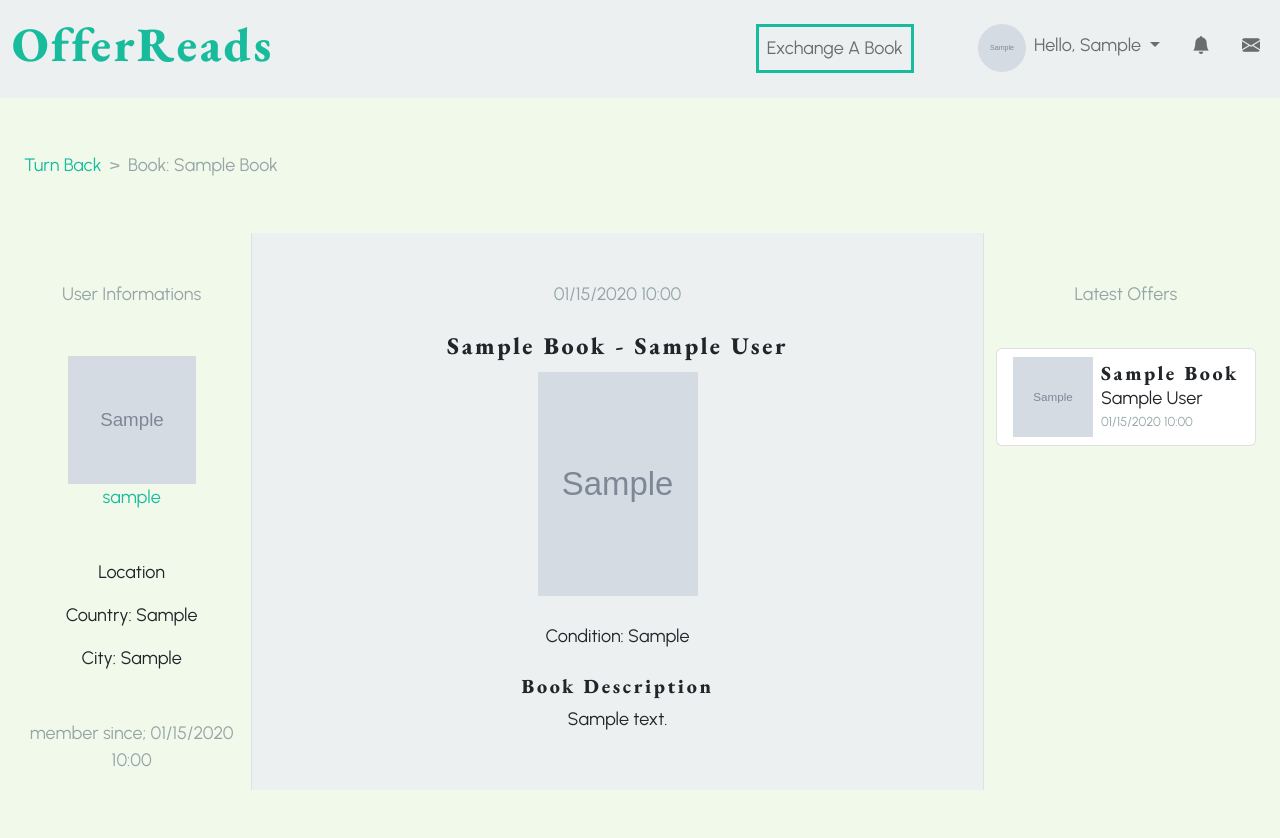
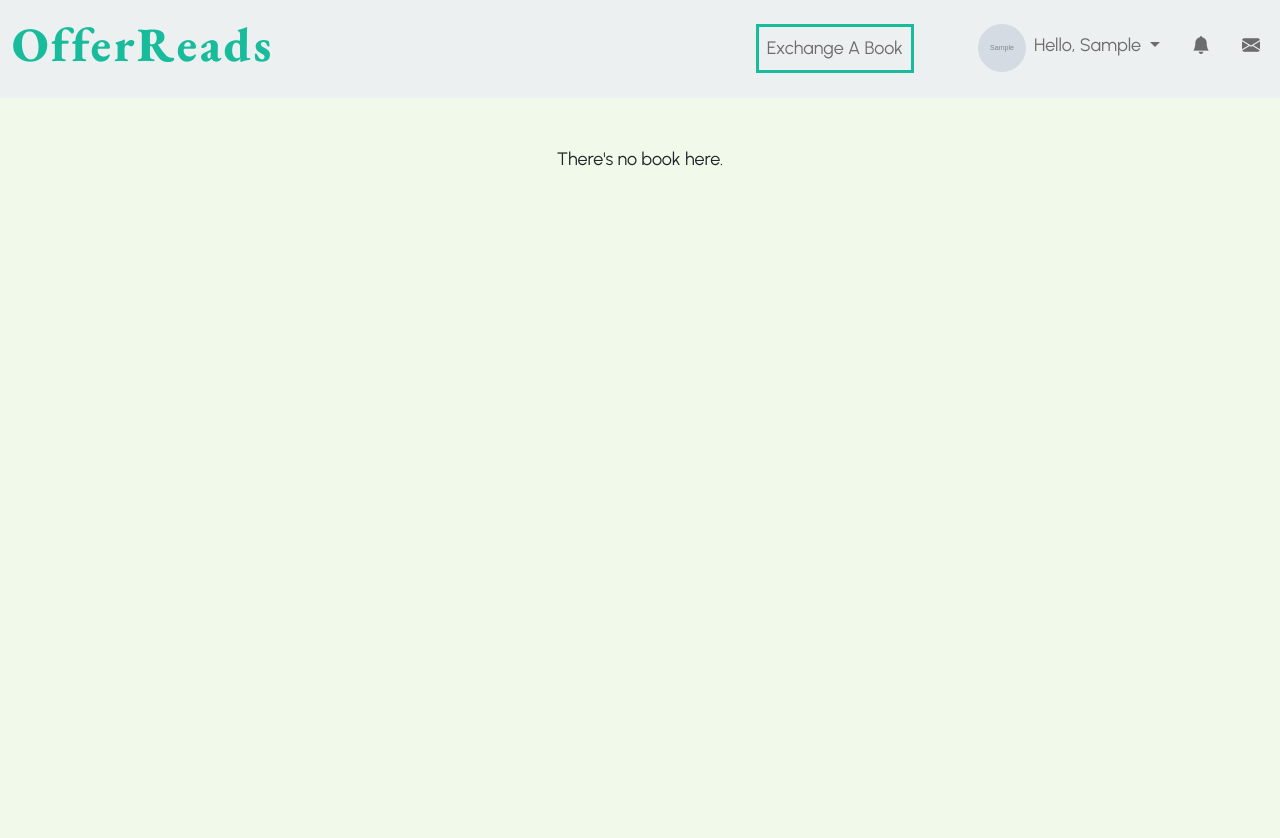
Before and after one commit to levent-86/OfferReads, a Flask app: page /book/11 in a window 1280 px wide. After the commit the page ends 166 px from the top, so only its background shows below. Run offline with Flask 2, Linux system fonts and the light colour scheme; a user stored in the database is signed in; tables that the repository leaves empty hold one stand-in row (values such as "Sample post"); grey boxes marked "Sample" are stand-in pictures; some libraries are stand-ins or nearby versions.

Commit message:
mybooks.html features improved and bug fixations
bug fixations, right database queries for mybooks.html page, file / folder and database deletion are turned into only availability true/false in mybooks.html. also another logics are added: to go in a book which is unavailable is disabled, to go in a book as offered book which is not offered is disabled

```diff
--- a/app.py
+++ b/app.py
@@ -52,7 +52,7 @@ def index():
 def book(books_id, books_name):
 
     # Show book details
-    book_details = db.execute("SELECT books.user_id, (books.id) AS bookid, title, author, condition, description, strftime('%m/%d/%Y %H:%M', books.date) AS date FROM books JOIN users ON books.user_id = users.id WHERE books.id = ?", books_id)
+    book_details = db.execute("SELECT books.user_id, (books.id) AS bookid, title, author, condition, description, strftime('%m/%d/%Y %H:%M', books.date) AS date, is_offered, is_available FROM books JOIN users ON books.user_id = users.id WHERE books.id = ?", books_id)
 
     conditions = [
         "As new",
@@ -70,7 +70,7 @@ def book(books_id, books_name):
         # Book offering inputs
         # Collect user's data from exchange.html template
         img = request.files.getlist("image")
-        user_title = request.form.get("book_title").lower()
+        user_title = request.form.get("book_title")
         user_author = request.form.get("book_author").lower()
         user_condition = request.form.get("conditions")
         user_description = request.form.get("description")
@@ -101,7 +101,7 @@ def book(books_id, books_name):
             user_description = None
 
         # Insert book informations to database's books table as offer
-        db.execute("INSERT INTO books (user_id, title, author, condition, description, is_offered) VALUES (?, ?, ?, ?, ?, ?);", session["user_id"], user_title, user_author, user_condition, user_description, 1)
+        db.execute("INSERT INTO books (user_id, title, author, condition, description, is_offered) VALUES (?, ?, ?, ?, ?, ?);", session["user_id"], user_title.lower(), user_author, user_condition, user_description, 1)
 
         # Insert offer informations to database's offers table
         offerer_book = db.execute("SELECT id FROM books WHERE user_id = ? AND is_offered = ? ORDER BY id DESC;", session["user_id"], 1)[0]["id"]
@@ -147,7 +147,7 @@ def book(books_id, books_name):
                 secure = secure_filename(img[i].filename)
 
                 # Select user's latest book id
-                book_id = db.execute("SELECT id FROM books WHERE user_id = ? AND title = ? AND author = ? AND is_offered = ? ORDER BY id DESC;", session["user_id"], user_title, user_author, 1)[0]["id"]
+                book_id = db.execute("SELECT id FROM books WHERE user_id = ? AND title = ? AND author = ? AND is_offered = ? ORDER BY id DESC;", session["user_id"], user_title.lower(), user_author, 1)[0]["id"]
 
 
                 # Save the image in directory
@@ -192,34 +192,37 @@ def offered(offered_id, offered_name):
         accepted = 1
 
         # Ensure if remove button points the right book
-        if offer_remove != None and int(offer_remove) != offered_id:
+        if offer_remove and int(offer_remove) != offered_id:
             flash("Invalid book to remove.")
             return redirect(f"/offered/{offered_id}{offered_name}")
 
         # Ensure if accept button points the right book
-        if offer_accept != None and int(offer_accept) != offered_id:
+        if offer_accept and int(offer_accept) != offered_id:
             flash("Invalid book to accept.")
             return redirect(f"/offered/{offered_id}{offered_name}")
 
         # Ensure if decline button points the right book
-        if offer_decline != None and int(offer_decline) != offered_id:
+        if offer_decline and int(offer_decline) != offered_id:
             flash("Invalid book to decline.")
             return redirect(f"/offered/{offered_id}{offered_name}")
 
-        # Remove the offered book if button points the right book
-        if offer_remove != None and int(offer_remove) == offered_id:
-            db.execute("UPDATE books SET is_available = 0 WHERE id = ?;", offered_id)
+        # Remove the offered book if button points to the right book
+        if offer_remove and int(offer_remove) == offered_id:
+            db.execute("UPDATE books SET is_available = ?, is_accepted = ?, is_readed = ? WHERE id = ?;", 0, -abs(accepted), 1, offered_id)
             flash("Your offer successfully removed.")
             return redirect(f"/book/{prev_book[0]['id']}{prev_book[0]['title']}")
 
-        # Decline the offered book if button points the right book
-        if offer_decline != None and int(offer_decline) == offered_id:
-            db.execute("UPDATE books SET is_available = 0, is_accepted = ? WHERE id = ?;", -abs(accepted), offered_id)
+        # Decline the offered book if button points to the right book
+        if offer_decline and int(offer_decline) == offered_id:
+            db.execute("UPDATE books SET is_available = ?, is_accepted = ?, is_readed = ? WHERE id = ?;", 0, -abs(accepted), 1, offered_id)
             flash("Offer rejected.")
             return redirect(f"/book/{prev_book[0]['id']}{prev_book[0]['title']}")
 
+        # Look up the availability of the accepted book
+        is_available = db.execute("SELECT is_available FROM books WHERE id = ?;", offered_id)
+
         # Accept the offered book if button points to the right book
-        if offer_accept != None and int(offer_accept) == offered_id:
+        if offer_accept and int(offer_accept) == offered_id and is_available[0]["is_available"] == 1:
 
             # Query the all informations about offeror and offeree
             offerer_informations = db.execute("SELECT username, fname, lname, address, phone, email, country, city FROM users WHERE id IN (SELECT offerer FROM offers WHERE offerer_book = ?);", offered_id)
@@ -240,7 +243,7 @@ def offered(offered_id, offered_name):
             # Update the accepted book and make it unavailable
             db.execute("UPDATE books SET is_available = 0, is_accepted = ? WHERE id = ?;", accepted, offered_id)
             # Update the other offered books are not accepted and make them unavailable
-            db.execute("UPDATE books SET is_available = 0, is_accepted = ? WHERE id IN (SELECT offerer_book FROM offers WHERE receiver_book = ?) AND is_available = 1;", -abs(accepted), offered_id)
+            db.execute("UPDATE books SET is_available = 0, is_accepted = ? WHERE id IN (SELECT offerer_book FROM offers WHERE receiver_book IN (SELECT receiver_book FROM offers WHERE offerer_book = ?));", -abs(accepted), offered_id)
             # Update the main book and make it unavailable
             db.execute("UPDATE books SET is_available = 0 WHERE id IN (SELECT receiver_book FROM offers WHERE offerer_book = ?) AND is_available = 1 AND is_offered = 0;", offered_id)
 
@@ -263,16 +266,19 @@ def offered(offered_id, offered_name):
             flash("Congratulations! Don't forget to check your inbox!")
             return redirect("/")
     else:
-        # Offerer user informations
+        # Take offerer user informations from database
         offerer_user = db.execute("SELECT users.id, username, country, city, picture, strftime('%m/%d/%Y %H:%M', users.date) AS date FROM users JOIN offers ON users.id = offers.offerer WHERE offers.offerer_book = ?;", offered_id)
 
-        # Offerer user's book informations
+        # Take receiver user informations from database
+        receiver_user = db.execute("SELECT receiver FROM offers WHERE offerer_book = ?;", offered_id)
+
+        # Take offerer user's book informations from database
         offerer_book = db.execute("SELECT * FROM books JOIN offers ON books.id = offers.offerer_book WHERE offerer_book = ?;", offered_id)
 
-        # Offered book's images
+        # Take offered book's images from database
         book_images = db.execute("SELECT * FROM images WHERE book_id = ?;", offered_id)
 
-        return render_template("offered.html", greet=greet_user(), picture=profile_picture(), message_notification=message_notification(), offer_notification=offer_notification(), offered_id=offered_id, offered_name=offered_name, offerer_user=offerer_user, offerer_book=offerer_book, book_images=book_images)
+        return render_template("offered.html", greet=greet_user(), picture=profile_picture(), message_notification=message_notification(), offer_notification=offer_notification(), offered_id=offered_id, offered_name=offered_name, offerer_user=offerer_user, receiver_user=receiver_user, offerer_book=offerer_book, book_images=book_images)
 
 
 
@@ -755,29 +761,43 @@ def mybooks():
 
         # Collect book's id from template
         book_id = request.form.get("book")
-        # Query all the user's books
-        all_books = db.execute("SELECT id FROM books WHERE user_id = ?;", session["user_id"])
+        offer_id = request.form.get("offer")
 
-        # Iterate over all the books
-        for i in range(len(all_books)):
-            #  Ensure if the book wanted to be deleted is in the database
-            if all_books[i]["id"] == int(book_id):
-                # Choose the specific book's images
-                book_img = db.execute("SELECT image FROM images WHERE user_id = ? AND book_id = ?", session["user_id"], book_id)
-                for j in range(len(book_img)):
-                    # Determine the directory of book
-                    book_path = f'{os.getcwd()}/static/pictures/{session["user_id"]}/bp/{book_img[j]["image"]}'
-                    # Delete book images from directory
-                    os.remove(book_path)
-                    # Delete book images from database
-                    db.execute("DELETE FROM images WHERE user_id = ? AND image  = ?;", session["user_id"], book_img[j]["image"])
+        # Remove user's book
+        if book_id and not offer_id:
+             # Query user's all active but non-offer books
+            all_books = db.execute("SELECT id FROM books WHERE is_available = 1 AND is_offered = 0 AND user_id = ?;", session["user_id"])
 
-                # Delete the book in books table
-                db.execute("DELETE FROM books WHERE user_id = ? AND id = ?;", session["user_id"], book_id)
+            # Iterate over all the books
+            for i in range(len(all_books)):
+                #  Ensure if the book wanted to be deleted is in the database
+                if int(book_id) == all_books[i]["id"]:
 
-                # Flash the success and redirect to mybooks.html
-                flash("Book deleted successfully.")
-                return redirect("/mybooks")
+                    # Update the book's offers and set them unavailable if there are any
+                    db.execute("UPDATE books SET is_available = ?, is_accepted = ?, is_readed = ? WHERE id IN (SELECT offerer_book FROM offers WHERE receiver_book = ?);", 0, -1, 1, book_id)
+
+                    # Update the book itself and set it as unavailable
+                    db.execute("UPDATE books SET is_available = ? WHERE id = ?;", 0, book_id)
+
+                    # Flash the success and redirect to mybooks.html
+                    flash("Book removed successfully.")
+                    return redirect("/mybooks")
+
+        # Remove user's offer
+        elif not book_id and offer_id:
+            # Query user's all active offer books
+            all_offers = db.execute("SELECT id FROM books WHERE is_available = 1 AND is_offered = 1 AND user_id = ?;", session["user_id"])
+
+            # Iterate over all offer books
+            for i in range(len(all_offers)):
+                if int(offer_id) == all_offers[i]["id"]:
+
+                    # Update the offer and set it as unavailable
+                    db.execute("UPDATE books SET is_available = ?, is_accepted = ?, is_readed = ? WHERE id = ?;", 0, -1, 1, offer_id)
+
+                    # Flash the success and redirect to mybooks.html
+                    flash("Offered book removed successfully.")
+                    return redirect("/mybooks")
 
         # Show error to user in any misuse
         flash("Something went wrong. Please try again to delete your book.")
--- a/templates/book.html
+++ b/templates/book.html
@@ -5,6 +5,7 @@
 {% endblock %}
 
 {% block main %}
+    {% if book_details[0]["is_offered"] == 0 and book_details[0]["is_available"] == 1 %}
         <nav style="--bs-breadcrumb-divider: '>';" aria-label="breadcrumb">
             <ol class="breadcrumb">
                 <li class="breadcrumb-item"><a href="#" onclick="history.go(-1)">Turn Back</a></li>
@@ -154,9 +155,14 @@
                 </div>
             {% endif %}
         </div>
+    {% else %}
+        <p>There's no book here.</p>
+    {% endif %}
 {% endblock %}
 
 {% block script %}
+    {% if book_details[0]["is_offered"] == 0 and book_details[0]["is_available"] == 1 %}
         <script src="../static/book.js"></script>
         <script src="../static/exchange.js"></script>
+    {% endif %}
 {% endblock %}
```
Also changed, not shown: templates/mybooks.html (+5 -5 lines), templates/offered.html (+11 -1 lines). Lines whose indentation alone changed are shown as unchanged.
